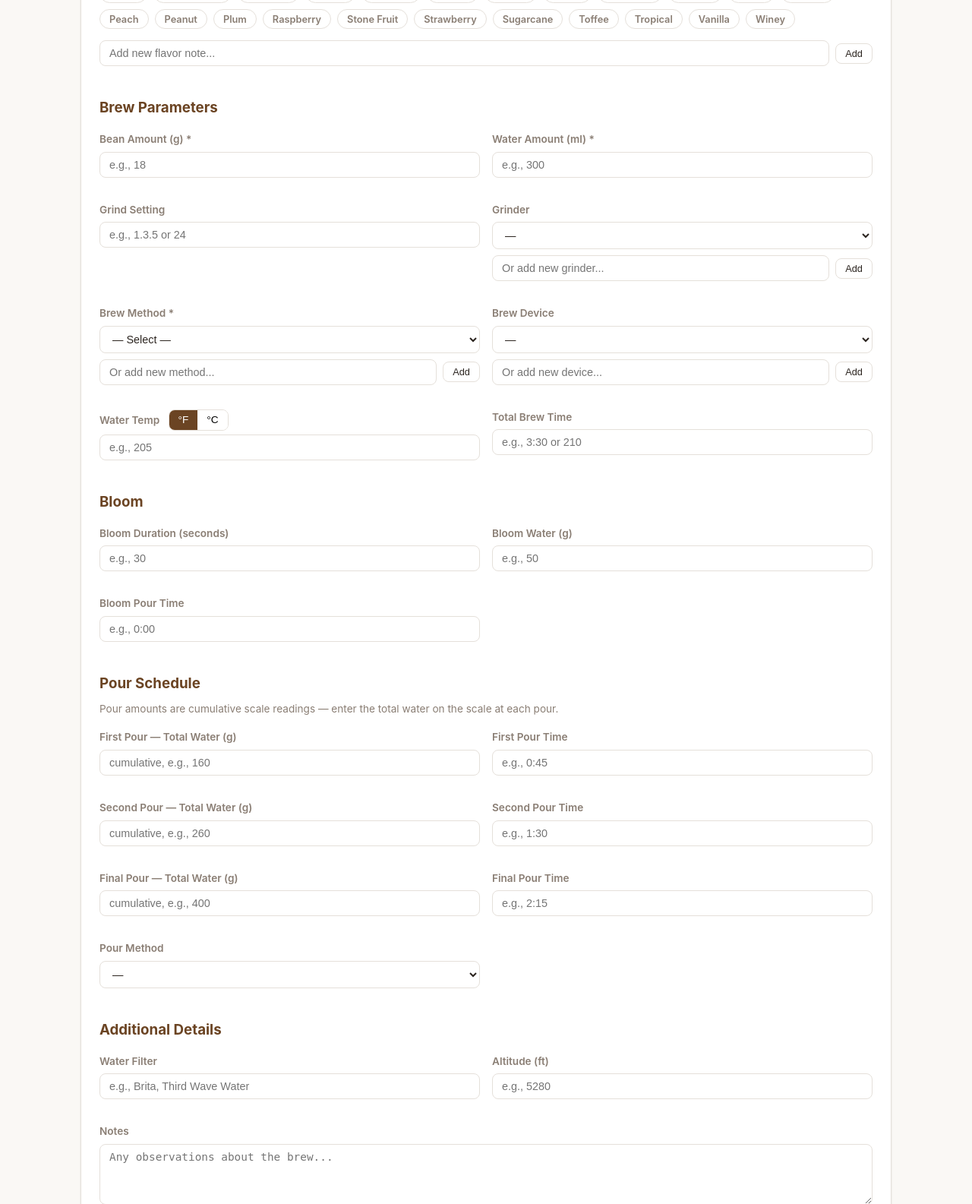
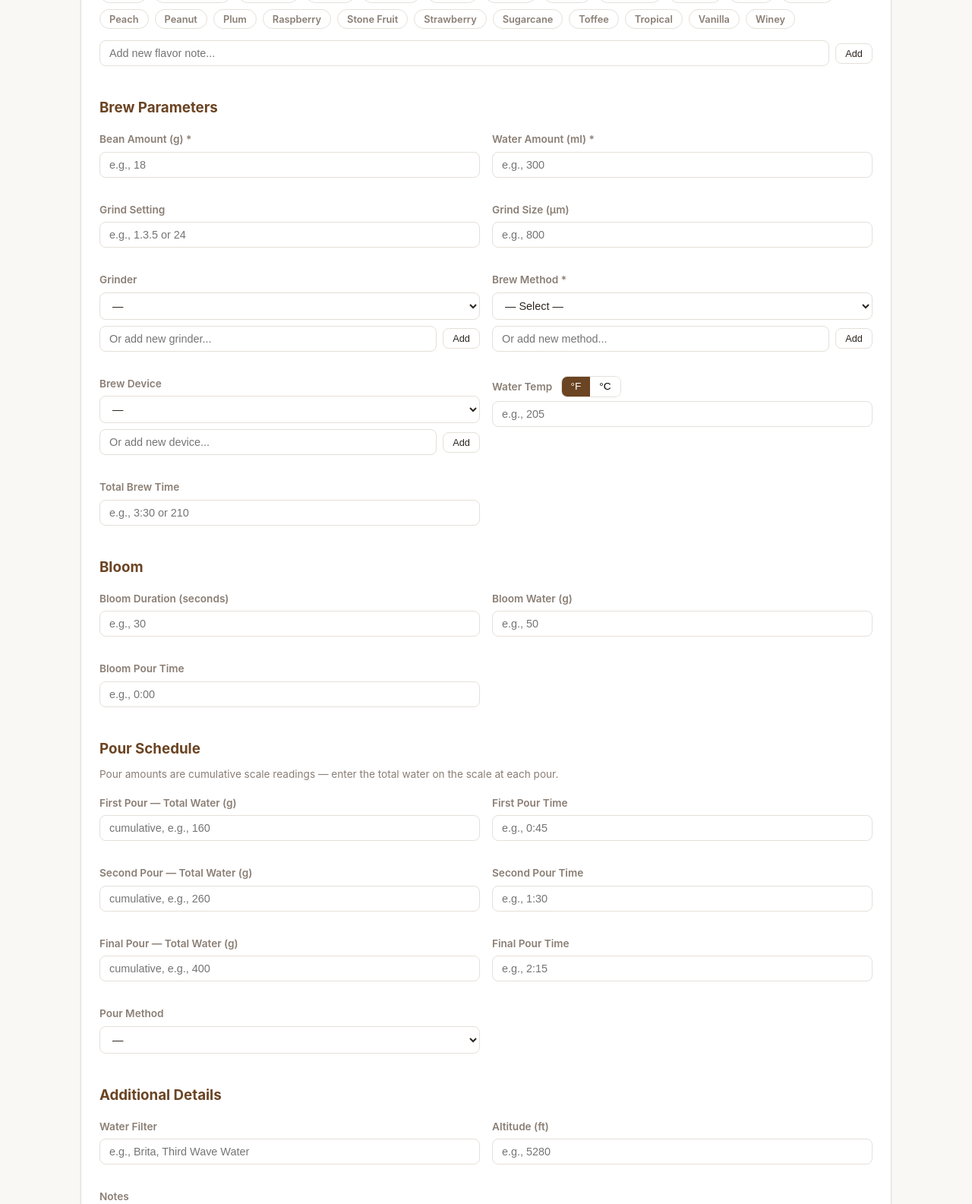
Before and after one commit to dangant/Coffee-Dial, a FastAPI app: page /brews/new in a window 1280 px wide. Shown: the part 720-2305 px from the top of the page at 76% size. Run offline with FastAPI, Linux system fonts and the light colour scheme; data comes from the database, SQL or seed files in the repository; data that the repository does not hold is empty.

Commit message:
Record grind size in microns per brew and show it in Recent Brews
The micron size only lived on templates, so a brew had no record of what it
was actually ground at. Reading it off the linked template at display time
would have meant every past brew silently changed whenever that template was
re-dialed, so it is stored on the brew instead, carried over from the
template when one is selected.

Adds a "Size (um)" column to the dashboard's Recent Brews table between
Grind and Grinder, a field on the brew form, and the value on the brew
detail page next to the grind setting.

Brews logged before the column existed are backfilled from the template they
were brewed from, that template being the only surviving record of it; brews
with no template stay blank.

Also fixes the backup restore path, which enumerates brew fields explicitly
and so was silently dropping the new column along with brewed_for_friend,
is_first_brew and a template's product_url. Export was unaffected, since it
serialises whatever columns exist.

Co-Authored-By: Claude Opus 5 <noreply@anthropic.com>
Claude-Session: https://claude.ai/code/session_01DNVZKhfsqJb364WSx4KESf

```diff
--- a/app/main.py
+++ b/app/main.py
@@ -85,11 +85,23 @@ with engine.connect() as conn:
             # it — so the flags are added plain and backfilled below.
             "brewed_for_friend": "BOOLEAN",
             "is_first_brew": "BOOLEAN",
+            "grind_suggestion_um": "INTEGER",
         }
         for col, col_type in pour_columns.items():
             _add_column(conn, "brews", col, col_type, brew_cols)
         for col in ("brewed_for_friend", "is_first_brew"):
             conn.execute(text(f"UPDATE brews SET {col} = FALSE WHERE {col} IS NULL"))
+        # Seed the micron size on brews logged before the column existed. The
+        # template they were brewed from is the only record of it, so it is the
+        # best estimate available; brews with no template stay blank.
+        if "grind_suggestion_um" not in brew_cols and "brew_templates" in tables:
+            conn.execute(text("""
+                UPDATE brews SET grind_suggestion_um = (
+                    SELECT t.grind_suggestion_um FROM brew_templates t
+                    WHERE t.id = brews.template_id
+                )
+                WHERE grind_suggestion_um IS NULL AND template_id IS NOT NULL
+            """))
         conn.commit()
 
     # Add per-pour schedule + grind suggestion columns to existing brew_templates tables
--- a/app/models/brew.py
+++ b/app/models/brew.py
@@ -20,6 +20,10 @@ class Brew(Base):
     flavor_notes_expected: Mapped[str | None] = mapped_column(Text, nullable=True)
     bean_amount_grams: Mapped[float] = mapped_column(Float, nullable=False)
     grind_setting: Mapped[str | None] = mapped_column(String(20), nullable=True)
+    # Particle size in microns for this brew's grind setting. Recorded per brew
+    # rather than read off the template, so dialing the template later doesn't
+    # rewrite what past brews were ground at.
+    grind_suggestion_um: Mapped[int | None] = mapped_column(Integer, nullable=True)
     grinder: Mapped[str | None] = mapped_column(String(100), nullable=True)
     bloom: Mapped[bool] = mapped_column(Boolean, default=False)
     bloom_time_seconds: Mapped[int | None] = mapped_column(Integer, nullable=True)
--- a/app/routers/api_data.py
+++ b/app/routers/api_data.py
@@ -135,6 +135,7 @@ def import_all(file: UploadFile = File(...), db: Session = Depends(get_db)):
             roast_date=_parse_date(t.get("roast_date")),
             roast_level=t.get("roast_level"),
             flavor_notes_expected=t.get("flavor_notes_expected"),
+            product_url=t.get("product_url"),
             bean_amount_grams=t.get("bean_amount_grams"),
             grind_setting=t.get("grind_setting"),
             grinder=t.get("grinder"),
@@ -179,6 +180,7 @@ def import_all(file: UploadFile = File(...), db: Session = Depends(get_db)):
             flavor_notes_expected=b.get("flavor_notes_expected"),
             bean_amount_grams=b["bean_amount_grams"],
             grind_setting=b.get("grind_setting"),
+            grind_suggestion_um=b.get("grind_suggestion_um"),
             grinder=b.get("grinder"),
             bloom=b.get("bloom", False),
             bloom_time_seconds=b.get("bloom_time_seconds"),
@@ -200,6 +202,8 @@ def import_all(file: UploadFile = File(...), db: Session = Depends(get_db)):
             water_filter_type=b.get("water_filter_type"),
             altitude_ft=b.get("altitude_ft"),
             notes=b.get("notes"),
+            brewed_for_friend=b.get("brewed_for_friend", False),
+            is_first_brew=b.get("is_first_brew", False),
             template_id=b.get("template_id"),
             created_at=_parse_datetime(b.get("created_at")),
             updated_at=_parse_datetime(b.get("updated_at")),
--- a/app/routers/pages.py
+++ b/app/routers/pages.py
@@ -155,6 +155,7 @@ def create_brew_form(
     flavor_notes_expected: list[str] = Form([]),
     bean_amount_grams: float = Form(...),
     grind_setting: str = Form(""),
+    grind_suggestion_um: str = Form(""),
     grinder: str = Form(""),
     bloom_time_seconds: str = Form(""),
     bloom_water_ml: str = Form(""),
@@ -203,6 +204,7 @@ def create_brew_form(
         flavor_notes_expected=notes_str,
         bean_amount_grams=bean_amount_grams,
         grind_setting=grind_setting or None,
+        grind_suggestion_um=_parse_int(grind_suggestion_um, "grind size (µm)"),
         grinder=grinder or None,
         # Bloom is derived: it happened iff any bloom field was recorded
         bloom=bool(bloom_water_ml or bloom_time_seconds or bloom_pour_time_seconds),
@@ -271,6 +273,7 @@ def update_brew_form(
     flavor_notes_expected: list[str] = Form([]),
     bean_amount_grams: float = Form(...),
     grind_setting: str = Form(""),
+    grind_suggestion_um: str = Form(""),
     grinder: str = Form(""),
     bloom_time_seconds: str = Form(""),
     bloom_water_ml: str = Form(""),
@@ -318,6 +321,7 @@ def update_brew_form(
         flavor_notes_expected=notes_str,
         bean_amount_grams=bean_amount_grams,
         grind_setting=grind_setting or None,
+        grind_suggestion_um=_parse_int(grind_suggestion_um, "grind size (µm)"),
         grinder=grinder or None,
         # Bloom is derived: it happened iff any bloom field was recorded
         bloom=bool(bloom_water_ml or bloom_time_seconds or bloom_pour_time_seconds),
--- a/app/schemas/brew.py
+++ b/app/schemas/brew.py
@@ -14,6 +14,7 @@ class BrewBase(BaseModel):
     flavor_notes_expected: str | None = None
     bean_amount_grams: float
     grind_setting: str | None = None
+    grind_suggestion_um: int | None = None
     grinder: str | None = None
     bloom: bool = False
     bloom_time_seconds: int | None = None
@@ -55,6 +56,7 @@ class BrewUpdate(BaseModel):
     flavor_notes_expected: str | None = None
     bean_amount_grams: float | None = None
     grind_setting: str | None = None
+    grind_suggestion_um: int | None = None
     grinder: str | None = None
     bloom: bool | None = None
     bloom_time_seconds: int | None = None
--- a/app/static/js/app.js
+++ b/app/static/js/app.js
@@ -2,7 +2,7 @@
 function resetBrewForm() {
     const allFields = [
         'roaster', 'bean_name', 'bean_origin', 'bean_process', 'roast_date',
-        'roast_level', 'bean_amount_grams', 'grind_setting', 'grinder',
+        'roast_level', 'bean_amount_grams', 'grind_setting', 'grind_suggestion_um', 'grinder',
         'bloom_time_seconds', 'bloom_water_ml', 'bloom_pour_time_seconds',
         'first_pour_grams', 'first_pour_time_seconds',
         'second_pour_grams', 'second_pour_time_seconds',
@@ -54,6 +54,7 @@ async function loadTemplate(selectEl) {
             roaster: 'roaster', bean_name: 'bean_name', bean_origin: 'bean_origin',
             bean_process: 'bean_process', roast_date: 'roast_date', roast_level: 'roast_level',
             bean_amount_grams: 'bean_amount_grams', grind_setting: 'grind_setting',
+            grind_suggestion_um: 'grind_suggestion_um',
             grinder: 'grinder', bloom_time_seconds: 'bloom_time_seconds',
             bloom_water_ml: 'bloom_water_ml', water_amount_ml: 'water_amount_ml',
             brew_method: 'brew_method', brew_device: 'brew_device',
--- a/app/templates/brew_detail.html
+++ b/app/templates/brew_detail.html
@@ -59,7 +59,7 @@
         {% if brew.grind_setting %}
         <div class="detail-item">
             <div class="label">Grind</div>
-            <div class="value">{{ brew.grind_setting }}{% if brew.grinder %} ({{ brew.grinder }}){% endif %}</div>
+            <div class="value">{{ brew.grind_setting }}{% if brew.grind_suggestion_um %} · {{ brew.grind_suggestion_um }}µm{% endif %}{% if brew.grinder %} ({{ brew.grinder }}){% endif %}</div>
         </div>
         {% endif %}
         {% if brew.water_temp_f %}
--- a/app/templates/brew_form.html
+++ b/app/templates/brew_form.html
@@ -108,6 +108,10 @@
             <div class="form-group">
                 <label>Grind Setting</label>
                 <input type="text" name="grind_setting" value="{{ brew.grind_setting or '' if brew else '' }}" placeholder="e.g., 1.3.5 or 24" pattern="[0-9]+(\.[0-9]+)*">
+            </div>
+            <div class="form-group">
+                <label>Grind Size (µm)</label>
+                <input type="number" name="grind_suggestion_um" value="{{ brew.grind_suggestion_um or '' if brew else '' }}" placeholder="e.g., 800">
             </div>
             <div class="form-group">
                 <label>Grinder</label>
--- a/app/templates/dashboard.html
+++ b/app/templates/dashboard.html
@@ -44,6 +44,7 @@
                 <th>Bean</th>
                 <th>Method</th>
                 <th>Grind</th>
+                <th>Size (µm)</th>
                 <th>Grinder</th>
                 <th>Score (E / T)</th>
             </tr>
@@ -56,6 +57,7 @@
                 <td>{{ brew.bean_name }}</td>
                 <td>{{ brew.brew_method }}</td>
                 <td>{{ brew.grind_setting or '—' }}</td>
+                <td>{{ brew.grind_suggestion_um ~ 'µm' if brew.grind_suggestion_um else '—' }}</td>
                 <td>{{ brew.grinder or '—' }}</td>
                 <td>
                     {% if brew.rating %}
```
